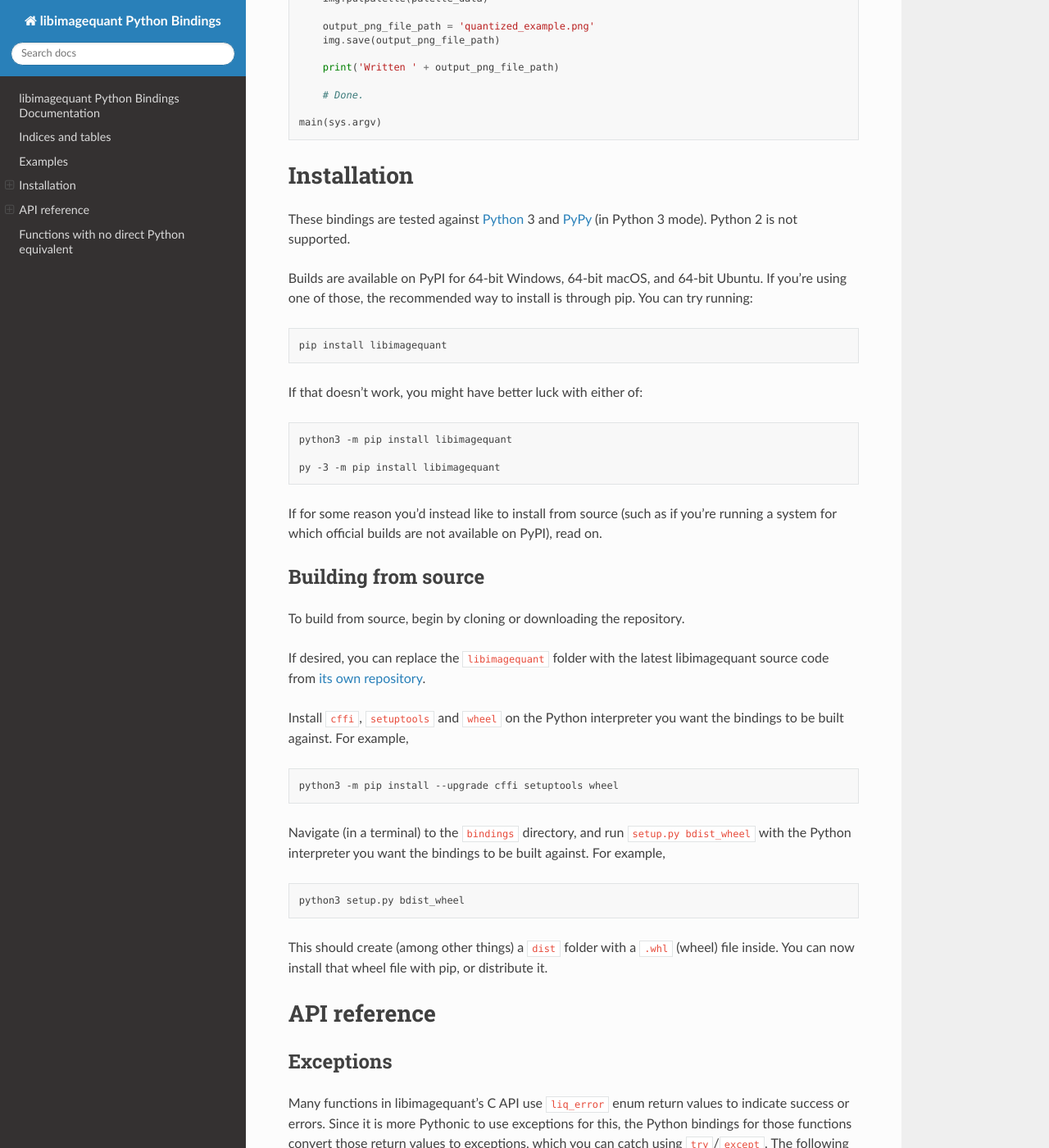
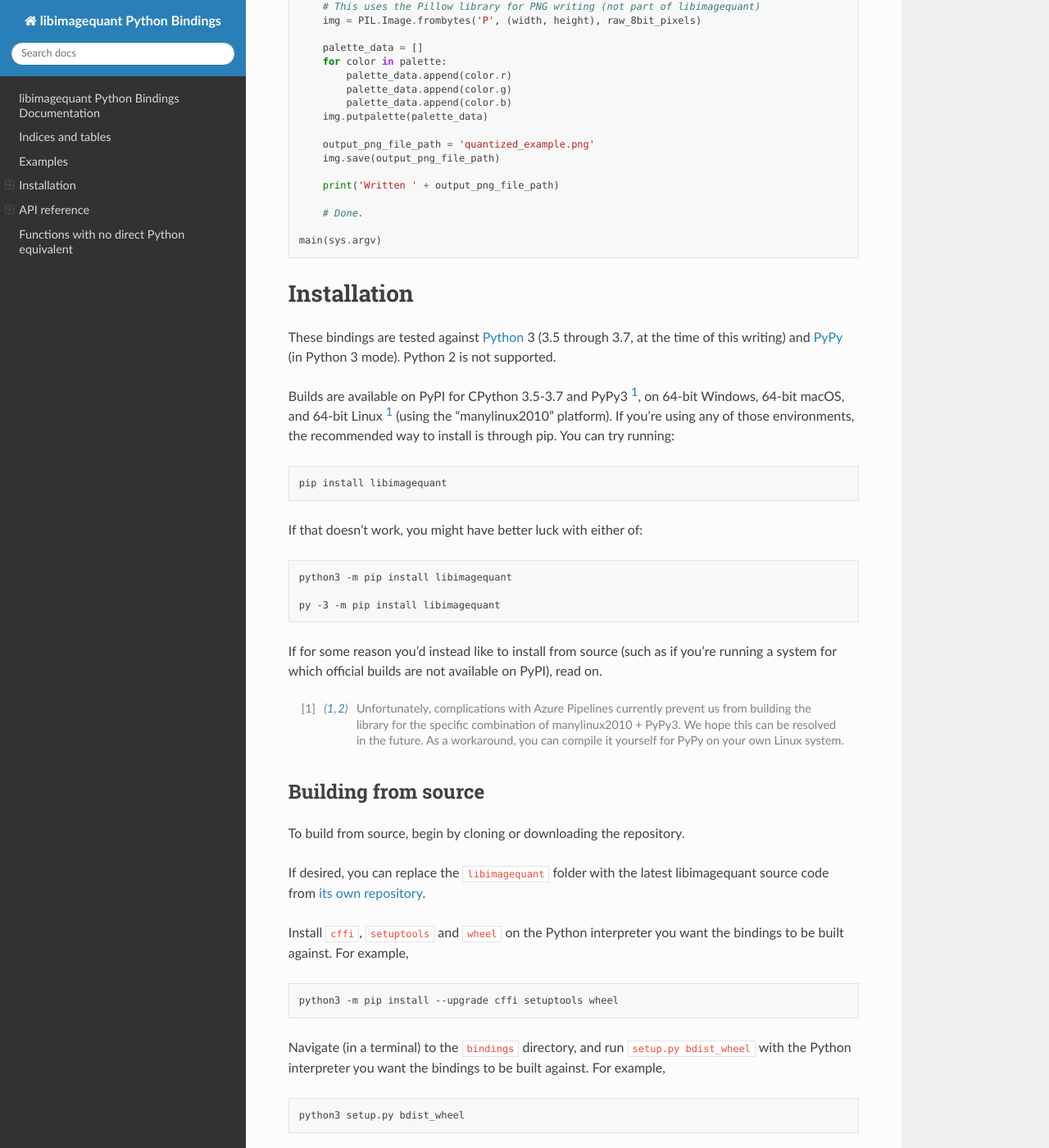
Before and after one commit to RoadrunnerWMC/libimagequant-python, a Sphinx documentation site: the page built from docs/source/index.rst, in a window 1280 px wide and 1400 px high, scrolled down 2285 px. Shown: the whole window at 82% size. Built offline with Sphinx 7.4.7 and the Read the Docs theme 2.0.0, drawn with Linux system fonts in a browser that asks for light colours; some of the changed text lies outside the part shown.

Commit message:
Update docs
Added information about the manylinux/pypy situation, and libimagequant_integrations.

```diff
--- a/docs/source/index.rst
+++ b/docs/source/index.rst
@@ -33,6 +33,11 @@
 You may want to take a look at :ref:`examples`, :ref:`installation`, or the
 :ref:`api-ref`.
 
+You might also be interested in the companion library
+`libimagequant_integrations <https://github.com/RoadrunnerWMC/libimagequant-python-integrations>`_,
+which provides helper functions for using libimagequant with many other Python
+libraries used for imagery.
+
 
 Indices and tables
 ==================
@@ -46,6 +51,11 @@
 
 Examples
 ========
+
+*Note:* instead of copypasting these examples in order to use libimagequant
+with Pillow, consider using the
+`libimagequant_integrations <https://github.com/RoadrunnerWMC/libimagequant-python-integrations>`_
+library, which provides robust conversion functions for you.
 
 Here's the simplest useful example, which uses `Pillow
 <https://python-pillow.org/>`_ for loading/saving PNGs:
@@ -147,12 +157,14 @@
 Installation
 ============
 
-These bindings are tested against `Python <https://www.python.org/>`_ 3 and
-`PyPy <https://www.pypy.org>`_ (in Python 3 mode). Python 2 is not supported.
+These bindings are tested against `Python <https://www.python.org/>`_ 3 (3.5
+through 3.7, at the time of this writing) and `PyPy <https://www.pypy.org>`_
+(in Python 3 mode). Python 2 is not supported.
 
-Builds are available on PyPI for 64-bit Windows, 64-bit macOS, and 64-bit
-Ubuntu. If you're using one of those, the recommended way to install is through
-pip. You can try running:
+Builds are available on PyPI for CPython 3.5-3.7 and PyPy3 [#pypy-linux]_, on
+64-bit Windows, 64-bit macOS, and 64-bit Linux [#pypy-linux]_ (using the
+"manylinux2010" platform). If you're using any of those environments, the
+recommended way to install is through pip. You can try running:
 
 .. code-block:: text
 
@@ -168,6 +180,12 @@
 
 If for some reason you'd instead like to install from source (such as if you're
 running a system for which official builds are not available on PyPI), read on.
+
+.. [#pypy-linux]
+    Unfortunately, complications with Azure Pipelines currently prevent us from
+    building the library for the specific combination of manylinux2010 + PyPy3.
+    We hope this can be resolved in the future. As a workaround, you can
+    compile it yourself for PyPy on your own Linux system.
 
 Building from source
 --------------------
```
